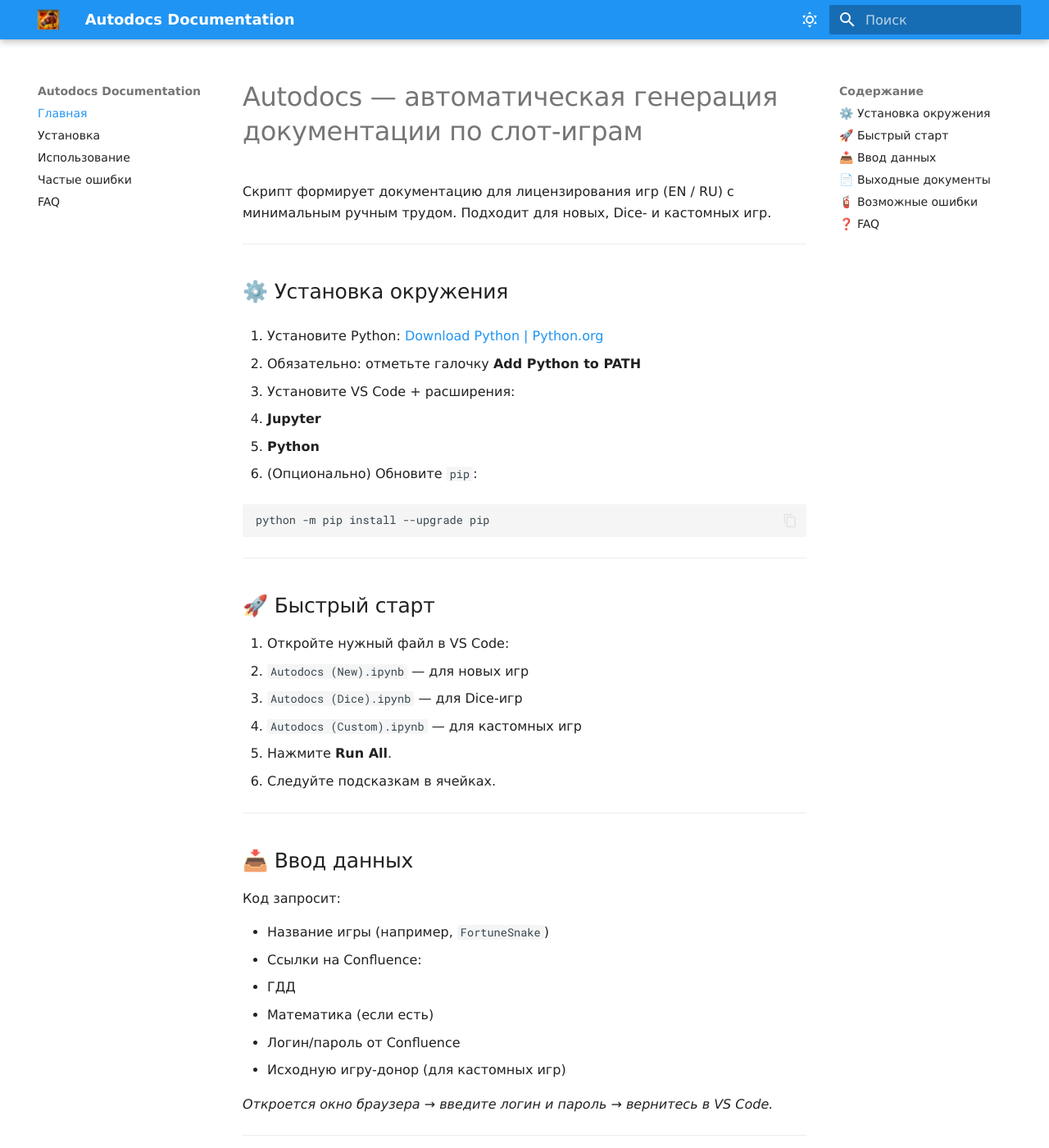
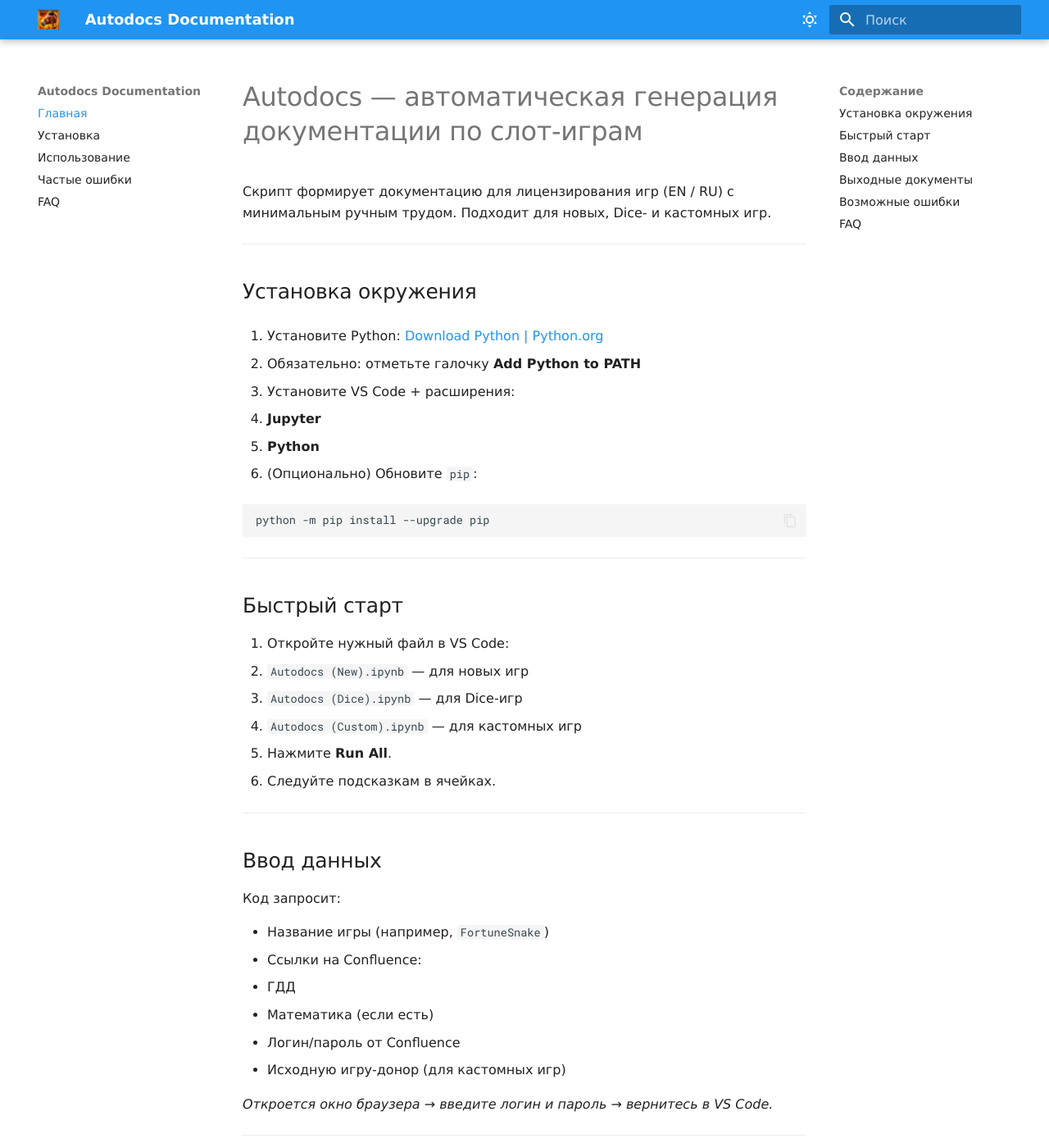
Before and after one commit to lopefre/Documentation, an MkDocs documentation site: the page built from docs/index.md, in a window 1280 px wide and 1400 px high. Shown: the whole window at 82% size. Built offline with MkDocs 1.6.1 and Material for MkDocs 9.7.7, drawn with Linux system fonts in a browser that asks for light colours; some web fonts are replaced; some of the changed text lies outside the part shown.

Commit message:
no emojus

```diff
--- a/docs/index.md
+++ b/docs/index.md
@@ -4,7 +4,7 @@
 
 ---
 
-## ⚙️ Установка окружения
+## Установка окружения
 
 1. Установите Python: [Download Python | Python.org](https://www.python.org/downloads/)
 
@@ -23,7 +23,7 @@
 
 ---
 
-## 🚀 Быстрый старт
+## Быстрый старт
 
 1. Откройте нужный файл в VS Code:
    - `Autodocs (New).ipynb` — для новых игр
@@ -34,7 +34,7 @@
 
 ---
 
-## 📥 Ввод данных
+## Ввод данных
 
 Код запросит:
 
@@ -49,7 +49,7 @@
 
 ---
 
-## 📄 Выходные документы
+## Выходные документы
 
 После выполнения появятся два файла:
 
@@ -63,11 +63,9 @@
 - правильность подставленных картинок
 - активируйте оглавление (F9 → Обновить поле)
 
-
-
 ---
 
-## 🧯 Возможные ошибки
+## Возможные ошибки
 
 | Проблема                                | Решение                               |
 | --------------------------------------- | ------------------------------------- |
@@ -78,7 +76,7 @@
 
 ---
 
-## ❓ FAQ
+## FAQ
 
 - **Это безопасно?** — Да. Скрипт не сохраняет пароли и не передаёт данные сторонним сервисам.
 - **Можно ли обновлять старые документы?** — Да, при условии наличия шаблона и исходных данных.
```
